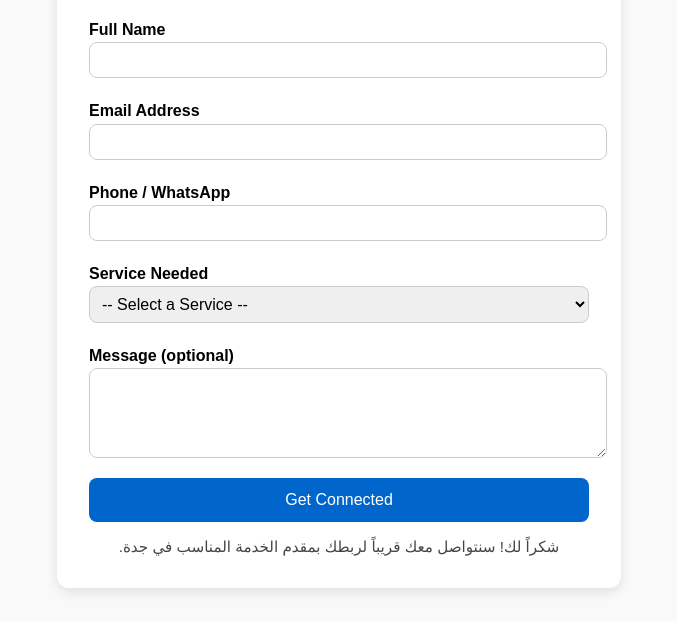
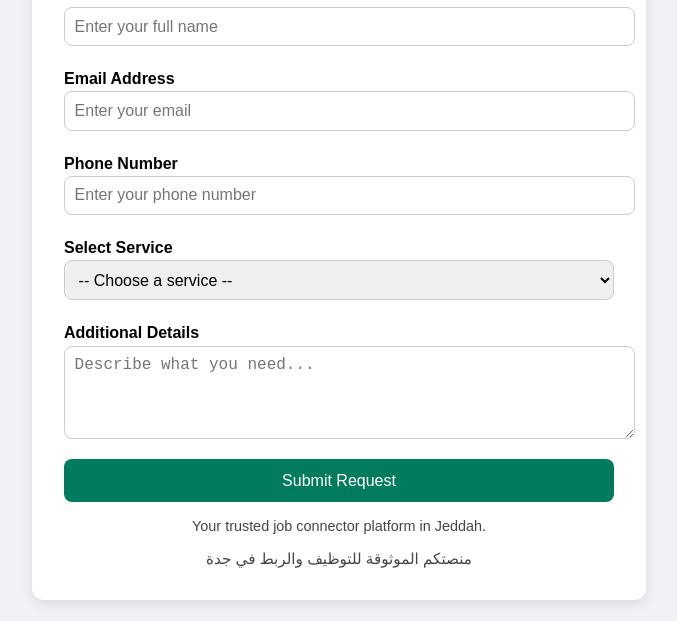
Before and after one commit to Neuman-pawnjay/Connector, a plain HTML site: page index.html in a window 1280 px wide. Shown: the part 179-800 px from the top of the page, without its empty margins (301-978 px from the left). Drawn offline with Linux system fonts and the light colour scheme.

Commit message:
Add files via upload

```diff
--- a/index.html
+++ b/index.html
@@ -3,13 +3,13 @@
 <head>
   <meta charset="UTF-8">
   <meta name="viewport" content="width=device-width, initial-scale=1.0">
-  <title>Connect with Trusted Service Providers in Jeddah</title>
+  <title>JobConnector - Connect with Trusted Service Providers in Jeddah</title>
   <style>
     body {
       font-family: Arial, sans-serif;
       margin: 0;
       padding: 0;
-      background: #f9f9f9;
+      background: #f0f2f5;
       display: flex;
       justify-content: center;
       align-items: center;
@@ -21,12 +21,13 @@
       box-shadow: 0 4px 12px rgba(0,0,0,0.1);
       padding: 2rem;
       width: 100%;
-      max-width: 500px;
+      max-width: 550px;
     }
     h1 {
-      font-size: 1.5rem;
+      font-size: 1.7rem;
       margin-bottom: 0.5rem;
       text-align: center;
+      color: #222;
     }
     h2 {
       font-size: 1.2rem;
@@ -41,7 +42,7 @@
     }
     form input, form select, form textarea {
       width: 100%;
-      padding: 0.5rem;
+      padding: 0.6rem;
       margin-bottom: 1rem;
       border: 1px solid #ccc;
       border-radius: 8px;
@@ -50,7 +51,7 @@
     button {
       width: 100%;
       padding: 0.8rem;
-      background: #0066cc;
+      background: #007b5e;
       color: #fff;
       border: none;
       border-radius: 8px;
@@ -59,7 +60,13 @@
       transition: background 0.3s ease;
     }
     button:hover {
-      background: #0055aa;
+      background: #00634b;
+    }
+    .footer-text {
+      margin-top: 1rem;
+      font-size: 0.9rem;
+      text-align: center;
+      color: #444;
     }
     .arabic-text {
       direction: rtl;
@@ -72,38 +79,35 @@
 </head>
 <body>
   <div class="container">
-    <h1>Connect with Trusted Service Providers in Jeddah</h1>
-    <h2>نسهّل عليك إيجاد مقدم الخدمة المناسب — بسرعة وأمان</h2>
-    <form action="https://formspree.io/f/your-form-id" method="POST">
+    <h1>JobConnector</h1>
+    <h2>Connect with Trusted Service Providers in Jeddah</h2>
+    <form>
       <label for="name">Full Name</label>
-      <input type="text" id="name" name="name" required>
+      <input type="text" id="name" name="name" placeholder="Enter your full name" required>
 
       <label for="email">Email Address</label>
-      <input type="email" id="email" name="email" required>
+      <input type="email" id="email" name="email" placeholder="Enter your email" required>
 
-      <label for="phone">Phone / WhatsApp</label>
-      <input type="tel" id="phone" name="phone" required>
+      <label for="phone">Phone Number</label>
+      <input type="tel" id="phone" name="phone" placeholder="Enter your phone number" required>
 
-      <label for="service">Service Needed</label>
+      <label for="service">Select Service</label>
       <select id="service" name="service" required>
-        <option value="">-- Select a Service --</option>
-        <option value="Business Support">Business Support</option>
-        <option value="Education">Education</option>
-        <option value="IT">IT</option>
-        <option value="Home Services">Home Services</option>
-        <option value="Health & Wellness">Health & Wellness</option>
-        <option value="Other">Other</option>
+        <option value="">-- Choose a service --</option>
+        <option value="driver">Driver</option>
+        <option value="housekeeping">Housekeeping</option>
+        <option value="tutor">Tutor</option>
+        <option value="it_support">IT Support</option>
+        <option value="other">Other</option>
       </select>
 
-      <label for="message">Message (optional)</label>
-      <textarea id="message" name="message" rows="4"></textarea>
+      <label for="message">Additional Details</label>
+      <textarea id="message" name="message" rows="4" placeholder="Describe what you need..."></textarea>
 
-      <button type="submit">Get Connected</button>
+      <button type="submit">Submit Request</button>
     </form>
-
-    <div class="arabic-text">
-      شكراً لك! سنتواصل معك قريباً لربطك بمقدم الخدمة المناسب في جدة.
-    </div>
+    <div class="footer-text">Your trusted job connector platform in Jeddah.</div>
+    <div class="arabic-text">منصتكم الموثوقة للتوظيف والربط في جدة</div>
   </div>
 </body>
 </html>
```
Also changed, not shown: 1 other file.
